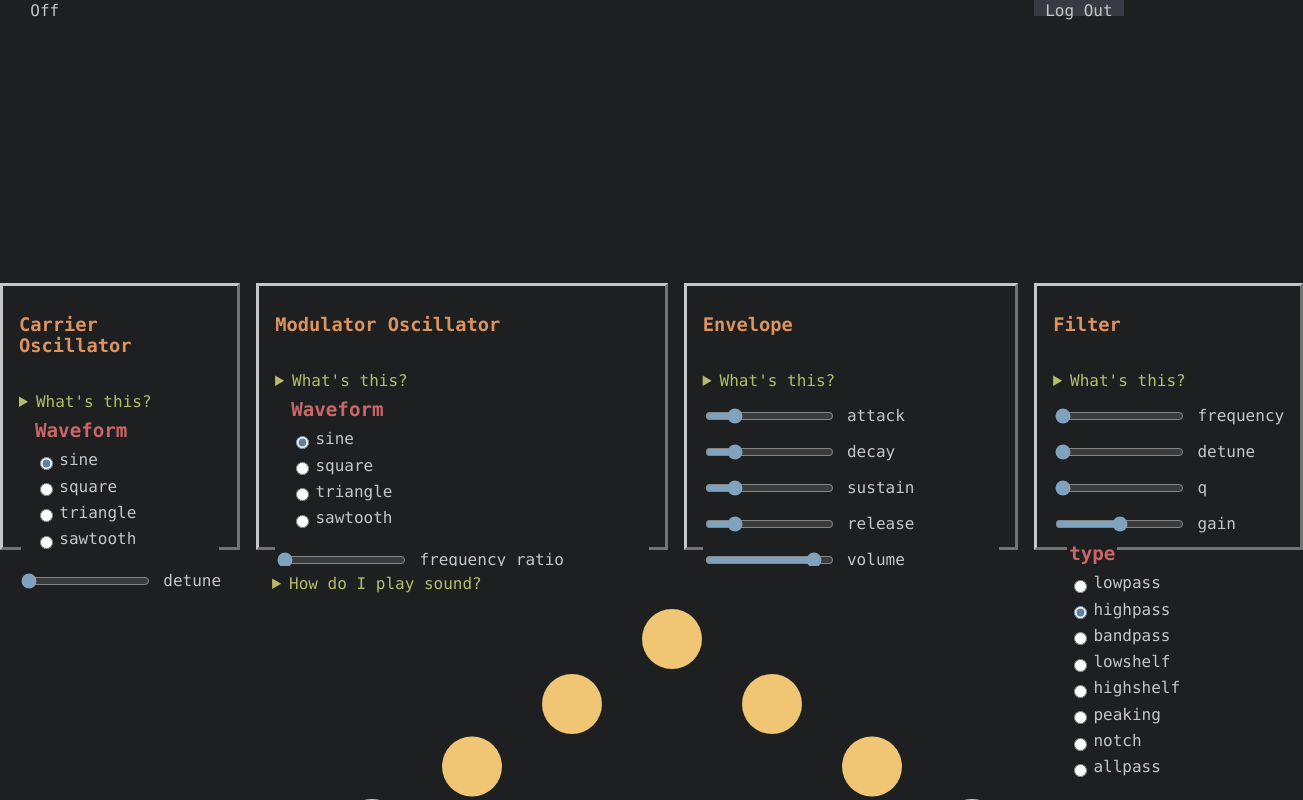
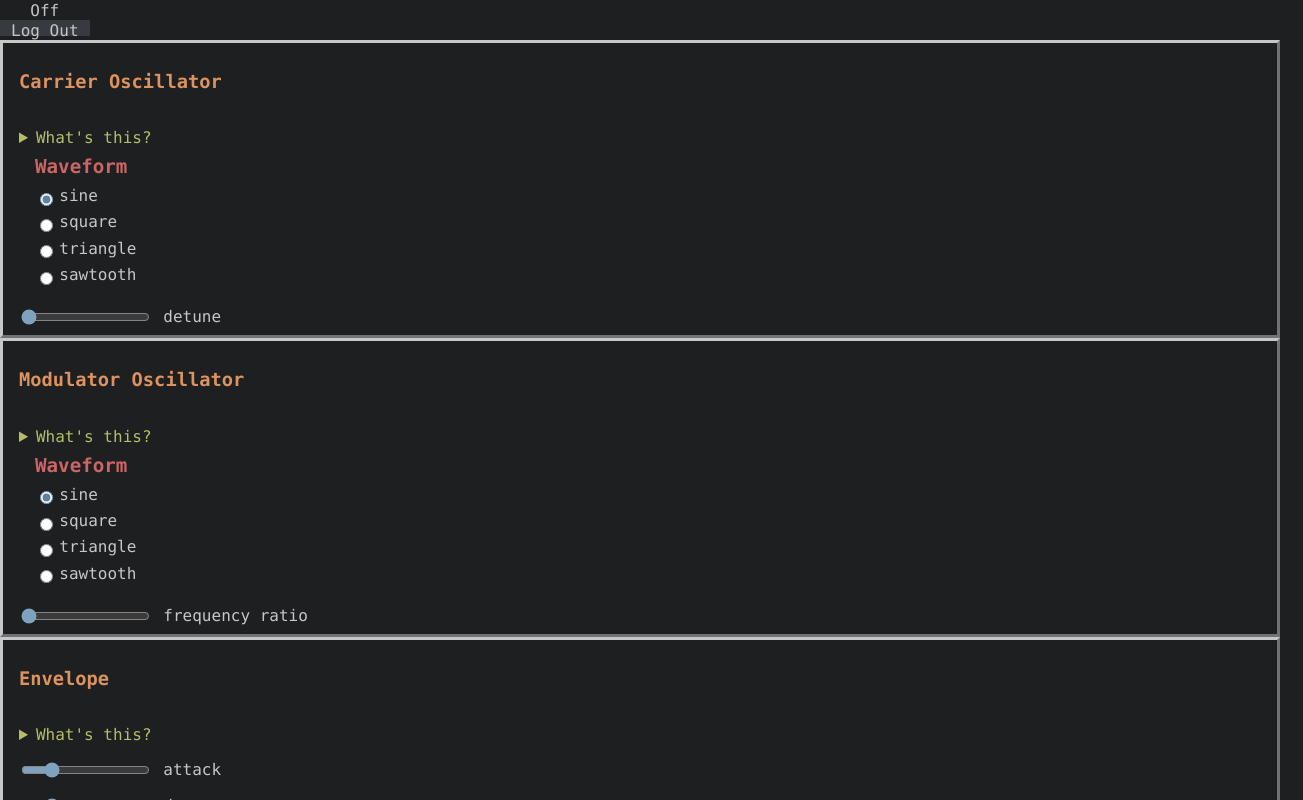
Before and after one commit to wavesinaroom/my_odin_project_synthesizer, a React (Create React App) app: page / in a window 1280 px wide. Shown: the top 800 px of the page, 1303 px wide, since content can reach past the window. Built offline with nearby package versions, Linux system fonts and the light colour scheme.

Commit message:
[Task] Clean code

```diff
--- a/src/components/body.js
+++ b/src/components/body.js
@@ -21,7 +21,7 @@ const Body = () =>{
   },[toggle])
 
   return(
-    <main style={layout} className="body">
+    <main className="body">
       <button onClick={handleToggle}>{toggle?`On`:`Off`}</button>
       <Profile.Provider value={{settings:Default}}>
         <Logout/>
@@ -36,10 +36,3 @@ const Body = () =>{
 }
 
 export default Body;
-
-const layout =  {
-  display: `grid`,
-  grid: `repeat(4, 25%)/repeat(4,auto)`,
-  gridTemplateAreas:'"off . . logout" "carrier modulator envelope filter" ". keyboard keyboard ."',
-  gap: `1em`
-}
--- a/src/components/carrier.js
+++ b/src/components/carrier.js
@@ -21,7 +21,7 @@ const Carrier = () =>{
   }, [profile.settings, carrier])
 
   return(
-    <section style={styles}>
+    <section style={{gridArea:"carrier"}}>
       <h3>Carrier Oscillator</h3>
       <details>
         <summary>What&apos;s this?</summary>
@@ -58,7 +58,3 @@ const Carrier = () =>{
 }
 
 export default Carrier;
-
-const styles = {
-  gridArea: "carrier"
-}
--- a/src/components/envelope.js
+++ b/src/components/envelope.js
@@ -38,7 +38,7 @@ const Envelope = () =>{
   },[profile.settings, envelope])
 
   return(
-    <section style={styles} className="envelope">
+    <section style={{gridArea:"envelope"}} className="envelope">
       <h3>Envelope</h3>
       <details>
         <summary>What&apos;s this?</summary>
@@ -71,7 +71,3 @@ const Envelope = () =>{
 }
 
 export default Envelope;
-
-const styles = {
-  gridArea: "envelope"
-}
--- a/src/components/filter.js
+++ b/src/components/filter.js
@@ -40,7 +40,7 @@ const Filter = ()=>{
   },[profile.settings, filter])
 
   return(
-    <section style={styles}>
+    <section style={{gridArea:"filter"}}>
       <h3>Filter</h3>
         <details>
           <summary>What&apos;s this?</summary>
@@ -65,7 +65,7 @@ const Filter = ()=>{
         gain
       </label>
       <fieldset>
-        <legend>type</legend>
+        <legend>Type</legend>
           <label>
             <input value='lowpass' name='filter' type='radio' onChange={handleType} checked={filter.type === 'lowpass'}/>
             lowpass
@@ -104,7 +104,3 @@ const Filter = ()=>{
 }
 
 export default Filter;
-
-const styles = {
-  gridArea: "filter"
-}
--- a/src/components/keyboard.js
+++ b/src/components/keyboard.js
@@ -15,7 +15,7 @@ const Keyboard = () =>{
   }
 
   return(
-    <section style={styles} className="keyboard">
+      <section style={{gridArea: "keyboard"}} className="keyboard">
       <details>
         <summary>How do I play sound?</summary>
         <p>Hover over the circles to play some sound</p>
@@ -39,7 +39,3 @@ const Keyboard = () =>{
   )
 }
  export default Keyboard;
-
-const styles = {
-  gridArea: "keyboard"
-}
--- a/src/components/modulator.js
+++ b/src/components/modulator.js
@@ -22,7 +22,7 @@ const Modulator = () =>{
   },[profile.settings, modulator])
 
   return(
-    <section style={styles}>
+    <section style={{gridArea:"modulator"}}>
       <h3>Modulator Oscillator</h3>
       <details>
         <summary>What&apos;s this?</summary>
@@ -59,7 +59,3 @@ const Modulator = () =>{
 }
 
 export default Modulator;
-
-const styles = {
-  gridArea: "modulator"
-}
```
